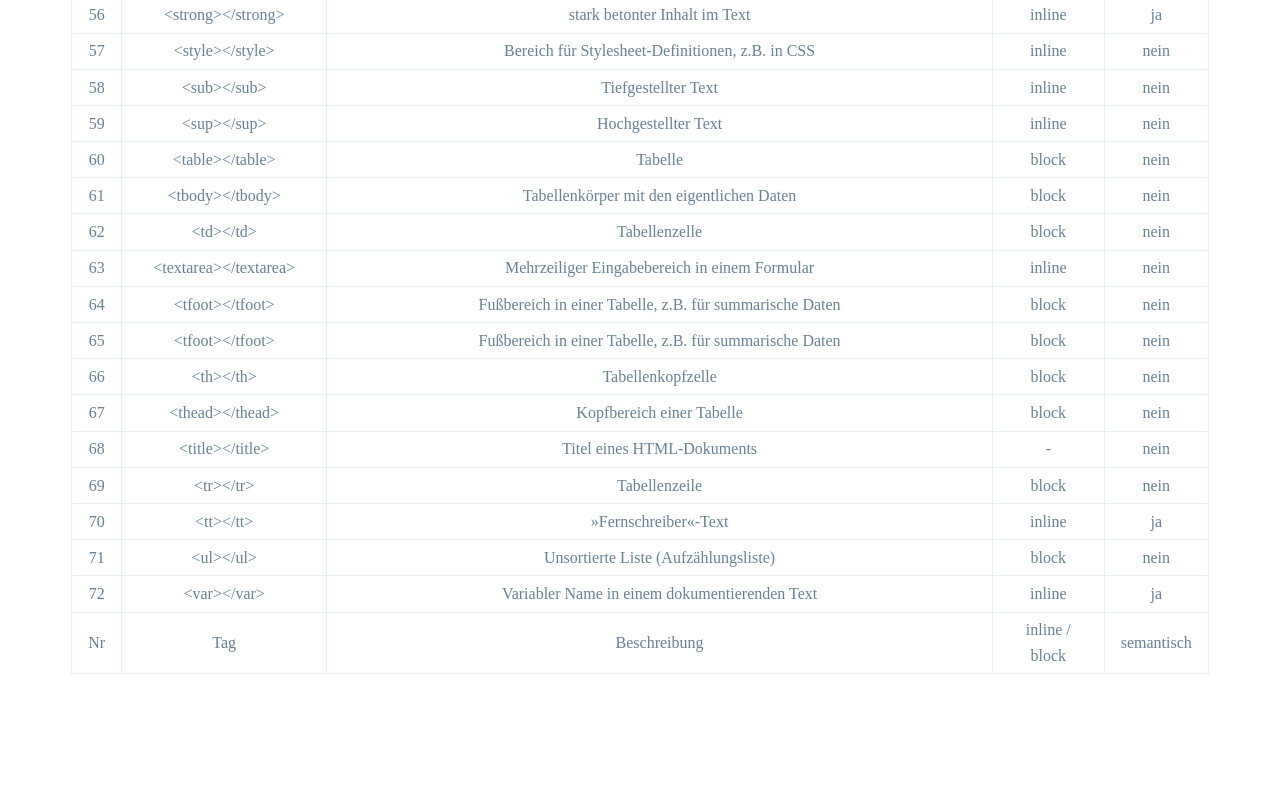
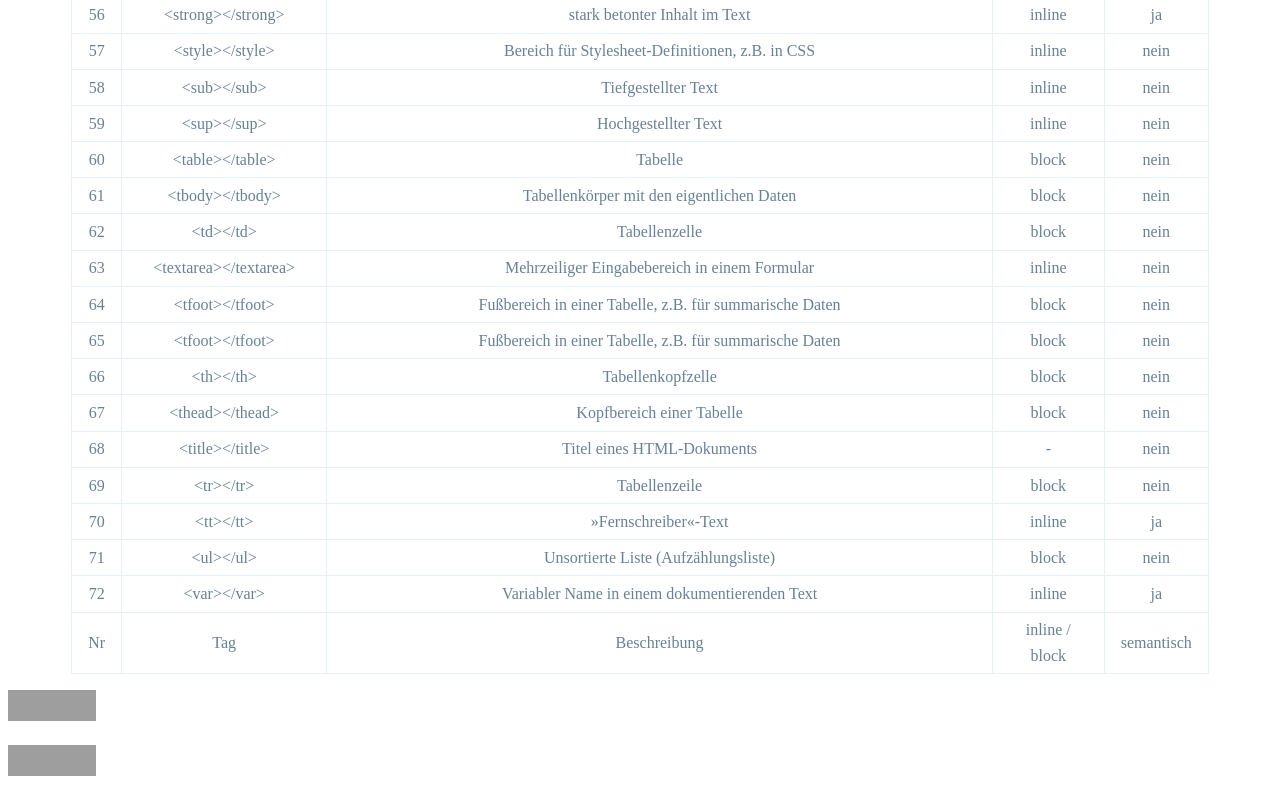
Before and after one commit to kogentis/iVWebEng1, a plain HTML site: page bootstrap/table.html in a window 1280 px wide. Shown: the part 2267-3067 px from the top of the page. Before the commit the page ends 2957 px from the top, so only its background shows below. Drawn offline with Linux system fonts and the light colour scheme; grey boxes are pictures that could not be loaded.

Commit message:
adding validation links for strict xhtml and css2

```diff
--- a/bootstrap/table.html
+++ b/bootstrap/table.html
@@ -588,5 +588,11 @@ table {
 </tr>
 </tbody>
 </table>
+<p>
+<a href="http://validator.w3.org/check?uri=http%3A%2F%2Fmichaelschratz1.cloudcontrolled.com%2Fbootstrap%2Ftable.html"><img src="http://www.w3.org/Icons/valid-xhtml10" alt="Valid XHTML 1.0 Strict" height="31" width="88" /></a>
+</p>
+<p>
+<a href="http://jigsaw.w3.org/css-validator/validator?uri=http%3A%2F%2Fmichaelschratz1.cloudcontrolled.com%2Fbootstrap%2Ftable.html&profile=css2&usermedium=all&warning=1&vextwarning=or"><img style="border:0;width:88px;height:31px" src="http://jigsaw.w3.org/css-validator/images/vcss" alt="CSS ist valide!" /></a>
+</p>
 </body>
 </html>
```
